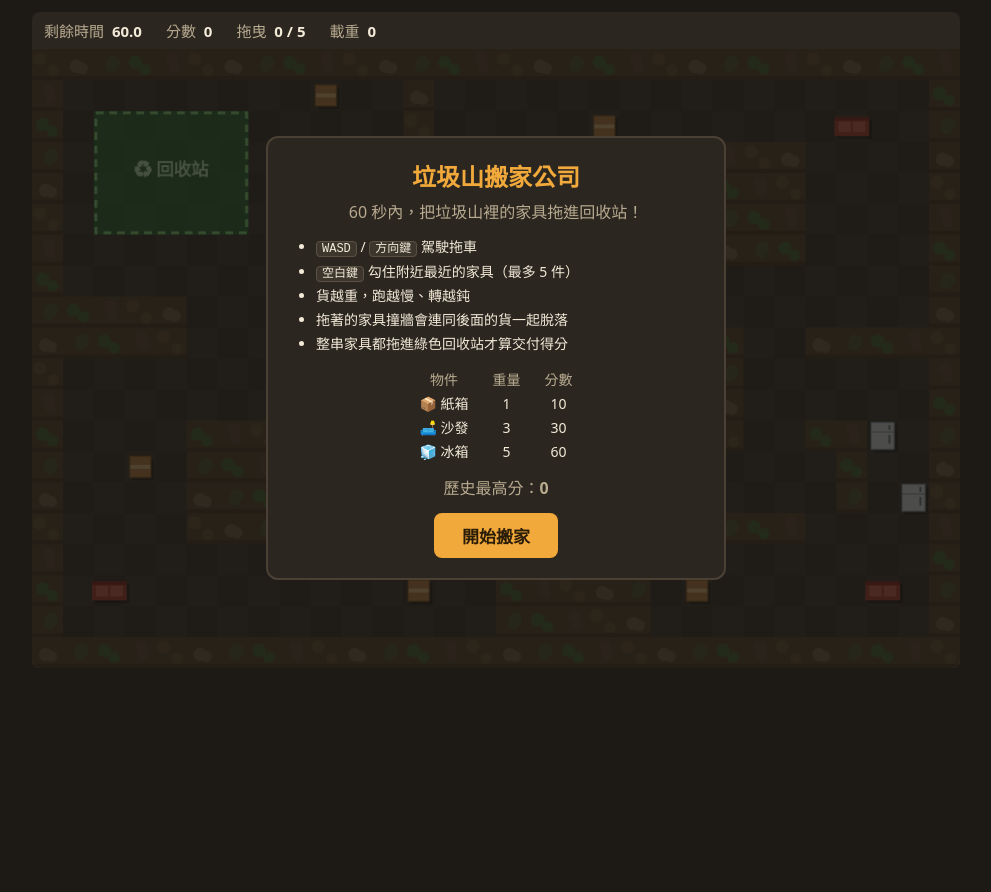
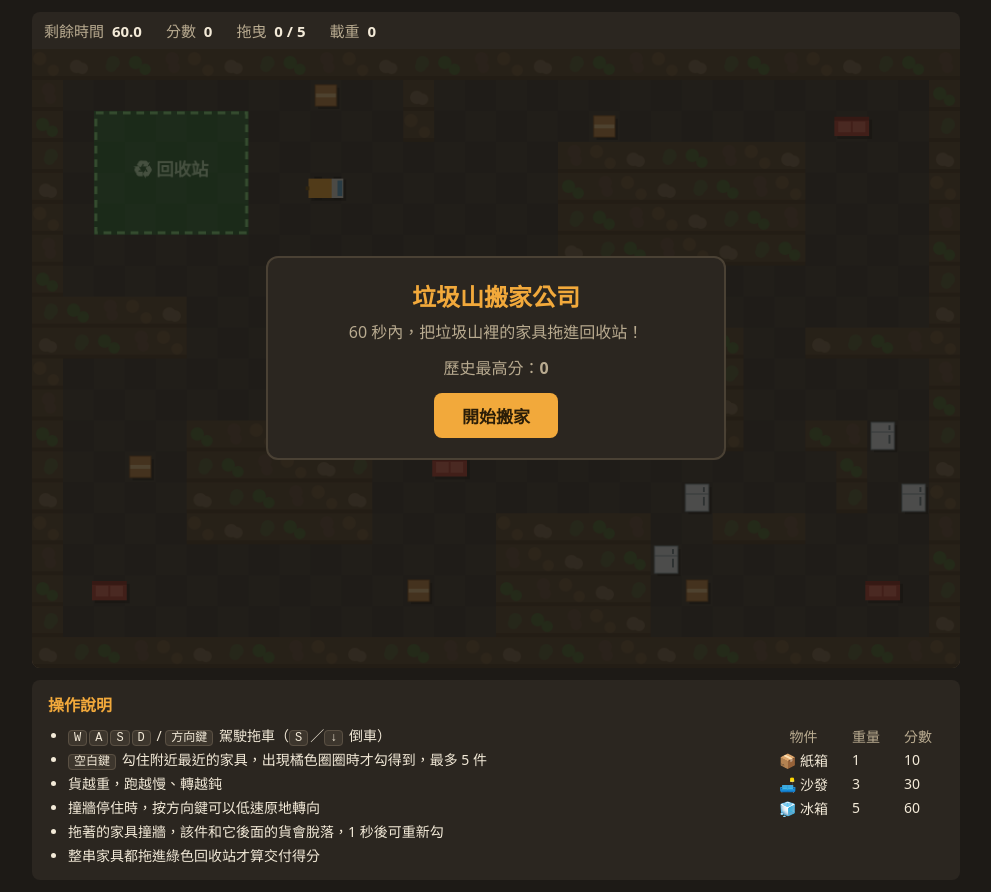
Before and after one commit to rita112025-cpu/Garbage-Mountain-Moving-Company, a plain HTML site: page index.html in a window 1280 px wide. Shown: the whole page, without its empty margins (144-1135 px from the left). Before the commit the page ends 800 px from the top, so only its background shows below. Drawn offline with Linux system fonts and the light colour scheme.

Commit message:
Move controls help below the game screen
The how-to-play rules and the item weight/score table now sit in a
permanent "操作說明" panel under the canvas instead of the start overlay,
which keeps only the title, best score and start button. Adds the
pivot-in-place and re-hook cooldown notes.

Co-Authored-By: Claude Sonnet 5.5 <noreply@anthropic.com>

```diff
--- a/index.html
+++ b/index.html
@@ -22,19 +22,6 @@
         <div class="panel">
           <h1>垃圾山搬家公司</h1>
           <p class="tag">60 秒內，把垃圾山裡的家具拖進回收站！</p>
-          <ul class="rules">
-            <li><kbd>WASD</kbd> / <kbd>方向鍵</kbd> 駕駛拖車</li>
-            <li><kbd>空白鍵</kbd> 勾住附近最近的家具（最多 5 件）</li>
-            <li>貨越重，跑越慢、轉越鈍</li>
-            <li>拖著的家具撞牆會連同後面的貨一起脫落</li>
-            <li>整串家具都拖進綠色回收站才算交付得分</li>
-          </ul>
-          <table class="legend">
-            <tr><th>物件</th><th>重量</th><th>分數</th></tr>
-            <tr><td>📦 紙箱</td><td>1</td><td>10</td></tr>
-            <tr><td>🛋️ 沙發</td><td>3</td><td>30</td></tr>
-            <tr><td>🧊 冰箱</td><td>5</td><td>60</td></tr>
-          </table>
           <p class="best-line">歷史最高分：<strong id="title-best">0</strong></p>
           <button id="btn-start" type="button">開始搬家</button>
         </div>
@@ -53,6 +40,26 @@
         </div>
       </section>
     </div>
+
+    <section class="help" aria-labelledby="help-title">
+      <h2 id="help-title">操作說明</h2>
+      <div class="help-cols">
+        <ul class="rules">
+          <li><kbd>W</kbd><kbd>A</kbd><kbd>S</kbd><kbd>D</kbd> / <kbd>方向鍵</kbd> 駕駛拖車（<kbd>S</kbd>／<kbd>↓</kbd> 倒車）</li>
+          <li><kbd>空白鍵</kbd> 勾住附近最近的家具，出現橘色圈圈時才勾得到，最多 5 件</li>
+          <li>貨越重，跑越慢、轉越鈍</li>
+          <li>撞牆停住時，按方向鍵可以低速原地轉向</li>
+          <li>拖著的家具撞牆，該件和它後面的貨會脫落，1 秒後可重新勾</li>
+          <li>整串家具都拖進綠色回收站才算交付得分</li>
+        </ul>
+        <table class="legend">
+          <tr><th>物件</th><th>重量</th><th>分數</th></tr>
+          <tr><td>📦 紙箱</td><td>1</td><td>10</td></tr>
+          <tr><td>🛋️ 沙發</td><td>3</td><td>30</td></tr>
+          <tr><td>🧊 冰箱</td><td>5</td><td>60</td></tr>
+        </table>
+      </div>
+    </section>
   </main>
   <script src="game.js"></script>
 </body>
--- a/style.css
+++ b/style.css
@@ -92,8 +92,28 @@ kbd {
   border: 1px solid #5a5043;
   border-radius: 4px;
   padding: 0 5px;
+  margin-right: 2px;
   font-size: 12px;
 }
+
+.help {
+  margin-top: 12px;
+  padding: 12px 16px;
+  background: var(--panel);
+  border-radius: 8px;
+}
+
+.help h2 { font-size: 16px; margin-bottom: 8px; }
+
+.help-cols {
+  display: flex;
+  flex-wrap: wrap;
+  gap: 8px 32px;
+  align-items: flex-start;
+}
+
+.help .rules { flex: 1 1 360px; margin: 0; }
+.help .legend { margin: 0; }
 
 .legend {
   margin: 0 auto 12px;
```
